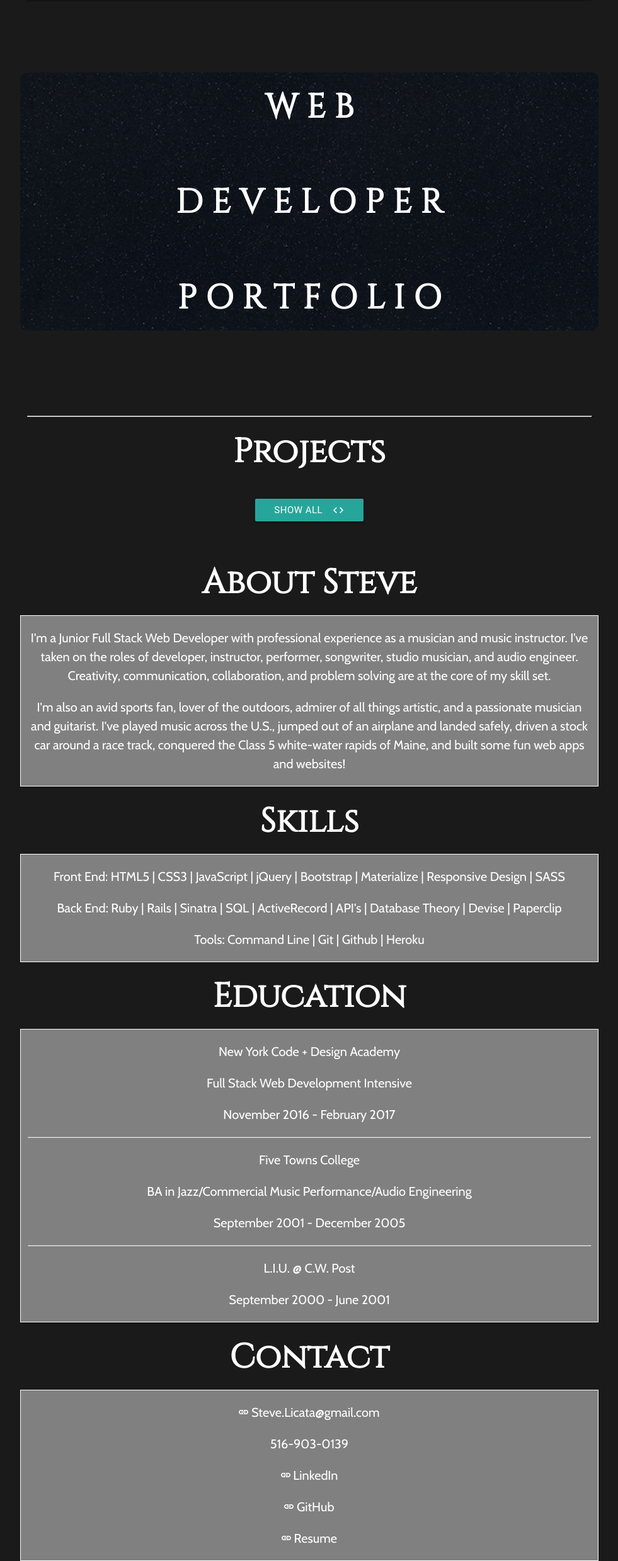
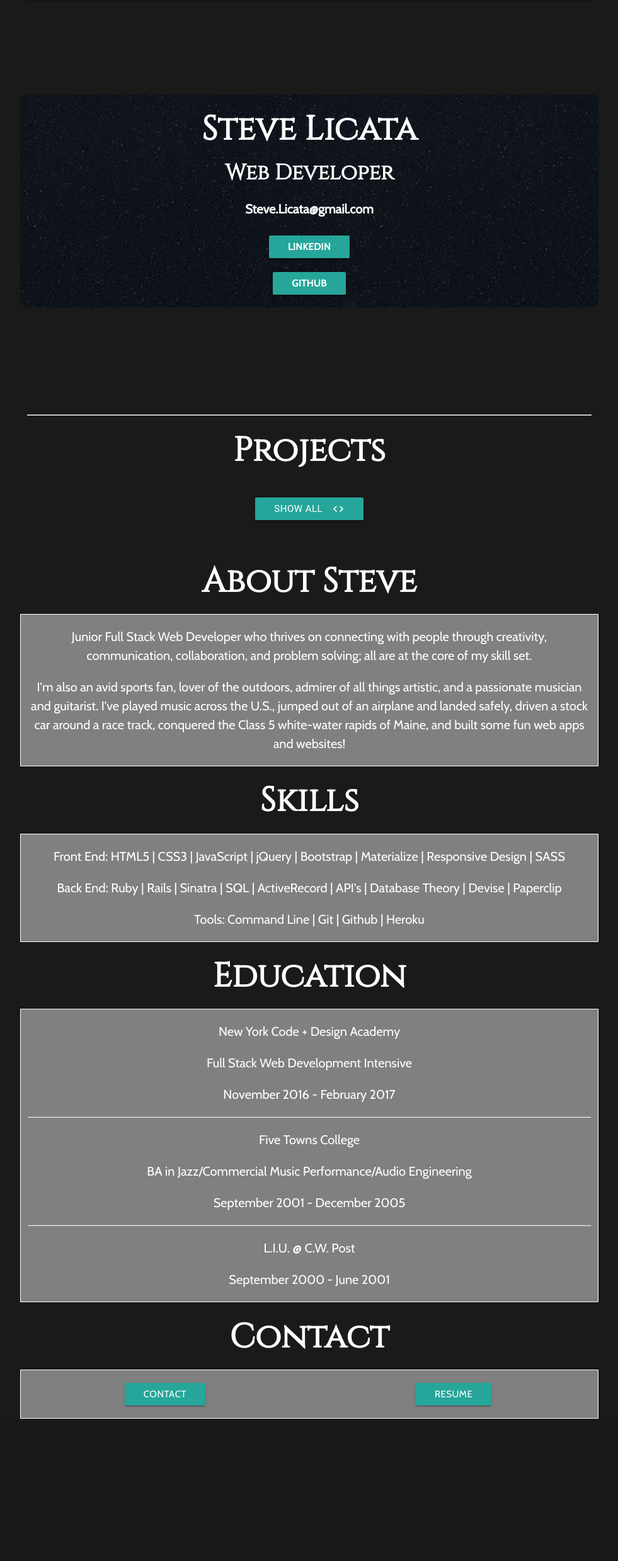
Before and after one commit to SteveLicata/portfolio, a PHP site: page /index.html in a window 1280 px wide. Shown: the part 64-2543 px from the top of the page at 63% size, without its empty margins (149-1130 px from the left). After the commit the page ends 2317 px from the top, so only its background shows below. Run offline with PHP 8.4, Linux system fonts and the light colour scheme; some libraries are stand-ins or nearby versions; some web fonts are replaced.

Commit message:
preliminary layout changes

```diff
--- a/index.html
+++ b/index.html
@@ -47,11 +47,27 @@
       <div class="row">
         <div class="col s12 m12 l12 header">
           <div id="title">
-            <h2 id="web">W E B</h2>
-            <br><br>
-            <h2 id="dev">D E V E L O P E R</h2>
-            <br><br>
-            <h2 id="folio">P O R T F O L I O</h2>
+            <h2 id="web">Steve Licata</h2>
+            <h4 id="dev">Web Developer</h4>
+            <h4 id="folio">
+              <p>
+                Steve.Licata@gmail.com
+              </p>
+            </h4>
+            <h4 id="folio">
+              <p>
+                <!-- <img class="hyperlink" src="images/chain-links.svg" alt=""> -->
+                <a href="http://www.linkedin.com/in/stevelicata" target="_blank" class="waves-effect waves-light btn">
+                LinkedIn
+              </a>
+            </p>
+            <p>
+              <!-- <img class="hyperlink" src="images/chain-links.svg" alt=""> -->
+              <a href="http://www.github.com/SteveLicata" target="_blank" class="waves-effect waves-light btn">
+                GitHub
+              </a>
+            </p>
+          </h4>
           </div>
         </div>
       </div>
@@ -293,7 +309,7 @@
       <div class="row about">
         <div class="col s12 m12 l12">
           <p>
-            I'm a Junior Full Stack Web Developer with professional experience as a musician and music instructor. I’ve taken on the roles of developer, instructor, performer, songwriter, studio musician, and audio engineer. Creativity, communication, collaboration, and problem solving are at the core of my skill set.
+            Junior Full Stack Web Developer who thrives on connecting with people through creativity, communication, collaboration, and problem solving; all are at the core of my skill set.
           </p>
           <p>
             I'm also an avid sports fan, lover of the outdoors, admirer of all things artistic, and a passionate musician and guitarist. I've played music across the U.S., jumped out of an airplane and landed safely, driven a stock car around a race track, conquered the Class 5 white-water rapids of Maine, and built some fun web apps and websites!
@@ -357,17 +373,18 @@
 
 
       <div class="row links">
-        <div class="col s12 m12 l12">
+        <div class="col s6 m6 l6">
             <p>
-            <img class="hyperlink" src="images/chain-links.svg" alt="">
-            <a href="mailto:steve.licata@gmail.com" target="_blank">
-              Steve.Licata@gmail.com
+              <!-- <img class="hyperlink" src="images/chain-links.svg" alt=""> -->
+              <a href="mailto:steve.licata@gmail.com" target="_blank" class="waves-effect waves-light btn">
+                Contact
               </a>
             </p>
-          <p>
+          </div>
+          <!-- <p>
             516-903-0139
-          </p>
-          <p>
+          </p> -->
+          <!-- <p>
             <img class="hyperlink" src="images/chain-links.svg" alt="">
             <a href="http://www.linkedin.com/in/stevelicata" target="_blank">
               LinkedIn
@@ -378,10 +395,11 @@
             <a href="http://www.github.com/SteveLicata" target="_blank">
               GitHub
             </a>
-          </p>
+          </p> -->
+          <div class="col s6 m6 l6">
             <p>
-            <img class="hyperlink" src="images/chain-links.svg" alt="">
-            <a href="https://docs.google.com/document/d/1eITlYuZYSXH_Me-CX6P_LhV1tsusvD4AgToshdp4eOs/edit?usp=sharing" target="_blank">
+              <!-- <img class="hyperlink" src="images/chain-links.svg" alt=""> -->
+              <a href="https://docs.google.com/document/d/1eITlYuZYSXH_Me-CX6P_LhV1tsusvD4AgToshdp4eOs/edit?usp=sharing" target="_blank" class="waves-effect waves-light btn">
               Resume
               </a>
             </p>
--- a/main.css
+++ b/main.css
@@ -1,5 +1,7 @@
 body {
   background-color: #1a1a1a;
+  /*background-color: #E9E9E5;*/
+  /*background-color: #D4D6C8;*/
 }
 
 h2, h4 {
@@ -10,9 +12,9 @@ h2, h4 {
 }
 
 .header {
-  margin-bottom: 115px;
-  margin-top: 115px;
-  padding-top: 100px;
+  margin-bottom: 150px;
+  margin-top: 150px;
+  padding-top: 125px;
   background-color:black;
   background-image:
   radial-gradient(white, rgba(255,255,255,.2) 2px, transparent 40px),
--- a/main.js
+++ b/main.js
@@ -3,24 +3,24 @@ window.onload = function() {
 
 //WEB DEVELOPER PORTFOLIO header fade in
 //hide CSS background
-$("#title").hide();
+// $("#title").hide();
 //display CSS background
-$("#title").show(4000);
+// $("#title").show(4000);
 
 //hide WEB text
-$("#web").hide();
+// $("#web").hide();
 //display WEB text
-$("#web").show(1000);
+// $("#web").show(1000);
 
 //hide DEVELOPER text
-$("#dev").hide();
+// $("#dev").hide();
 //display DEVELOPER Text
-$("#dev").show(2000);
+// $("#dev").show(2000);
 
 //hide PORTFOLIO text
-$("#folio").hide();
+// $("#folio").hide();
 //display PORTFOLIO text
-$("#folio").show(3000);
+// $("#folio").show(3000);
 
 
 //mobile navbar collapse
```
Lines whose indentation alone changed are shown as unchanged.
